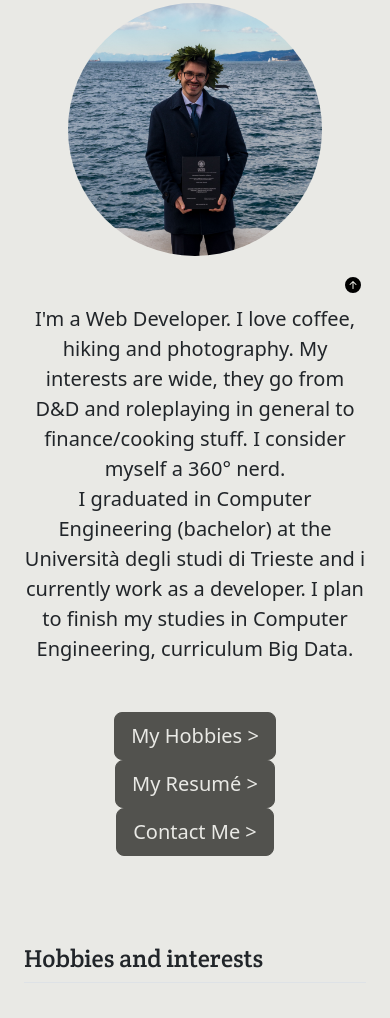
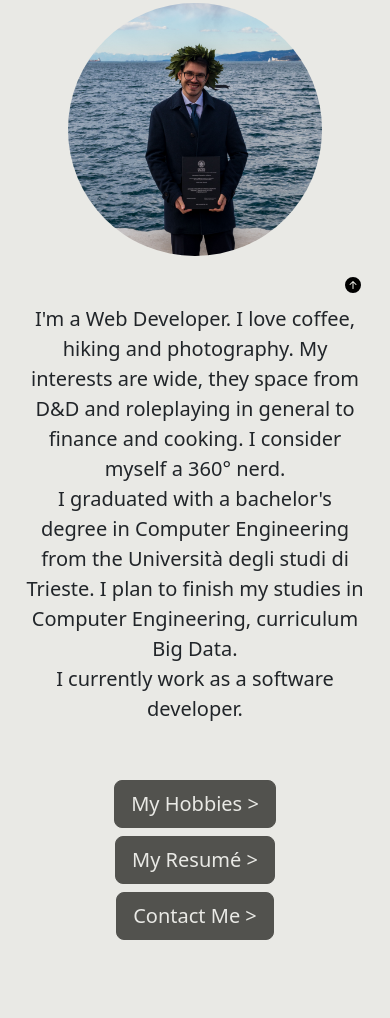
Before and after one commit to ITBeren/airey.lorenzo, a plain HTML site: page index.html in a window 390 px wide. Shown: the part 522-1540 px from the top of the page. Drawn offline with nearby package versions, Linux system fonts and the light colour scheme.

Commit message:
Add files via upload
Added margin border to buttons for better phone readability

```diff
--- a/index.html
+++ b/index.html
@@ -37,26 +37,26 @@
             loading="lazy">
         </div>
         <p class="lead mb-4">
-          I'm a Web Developer. I love coffee, hiking and photography. My interests are wide, they go from D&D and
-          roleplaying in general to finance/cooking stuff.
+          I'm a Web Developer. I love coffee, hiking and photography. My interests are wide, they space from D&D and
+          roleplaying in general to finance and cooking.
           I consider myself a 360° nerd.<br>
-          I graduated in Computer Engineering (bachelor) at the Università degli studi di Trieste
-          and i currently work as a developer.
-          I plan to finish my studies in Computer Engineering, curriculum Big Data.
+          I graduated with a bachelor's degree in Computer Engineering from the Università degli studi di Trieste.
+          I plan to finish my studies in Computer Engineering, curriculum Big Data.<br>
+          I currently work as a software developer.
         </p>
       </div>
       <div class="overflow-hidden" style="max-height: 30vh;">
         <div class="container px-1 py-4">
-          <ul class="d-sm-flex m-flex list-unstyled mt-auto">
+          <ul class="d-sm-flex m-flex list-unstyled">
             <li class="align-items-center">
-              <button type="button" class="btn btn-lg info-button"
+              <button type="button" class="btn btn-lg info-button mt-2"
                 onclick="document.getElementById('my-hobbies').scrollIntoView()">My Hobbies ></button>
             </li>
-            <li class="align-items-center mx-auto">
+            <li class="align-items-center mx-auto mt-2">
               <button type="button" class="btn btn-lg info-button"
                 onclick="document.getElementById('my-hobbies').scrollIntoView()">My Resumé ></button>
             </li>
-            <li class="align-items-right">
+            <li class="align-items-right mt-2">
               <button type="button" class="btn btn-lg info-button"
                 onclick="document.getElementById('contact-me').scrollIntoView()">Contact Me ></button>
             </li>
```
